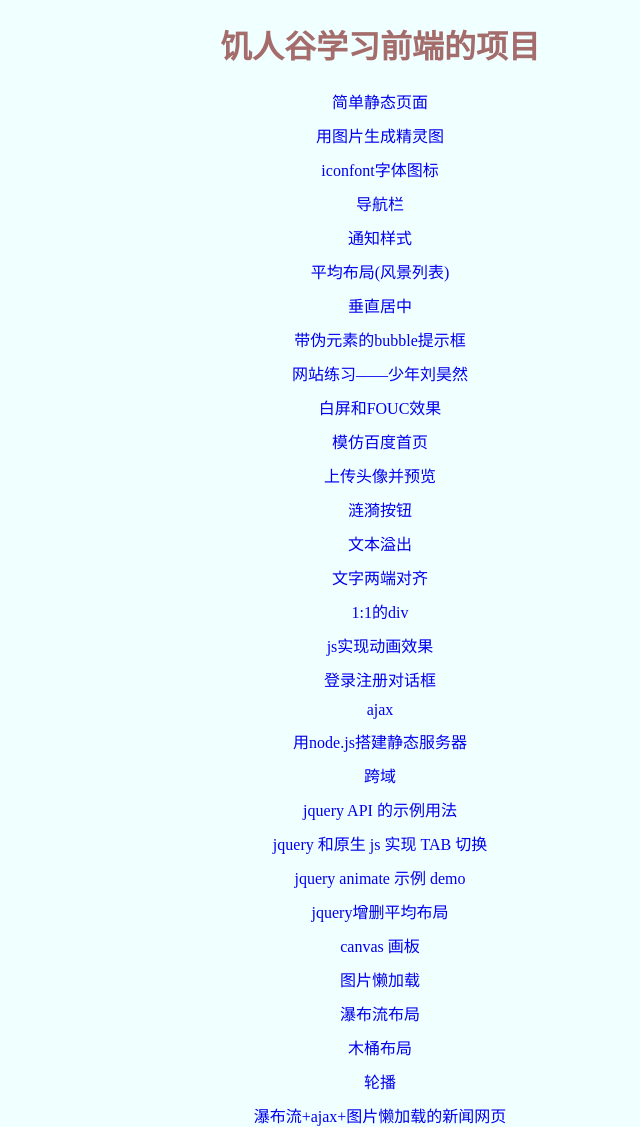
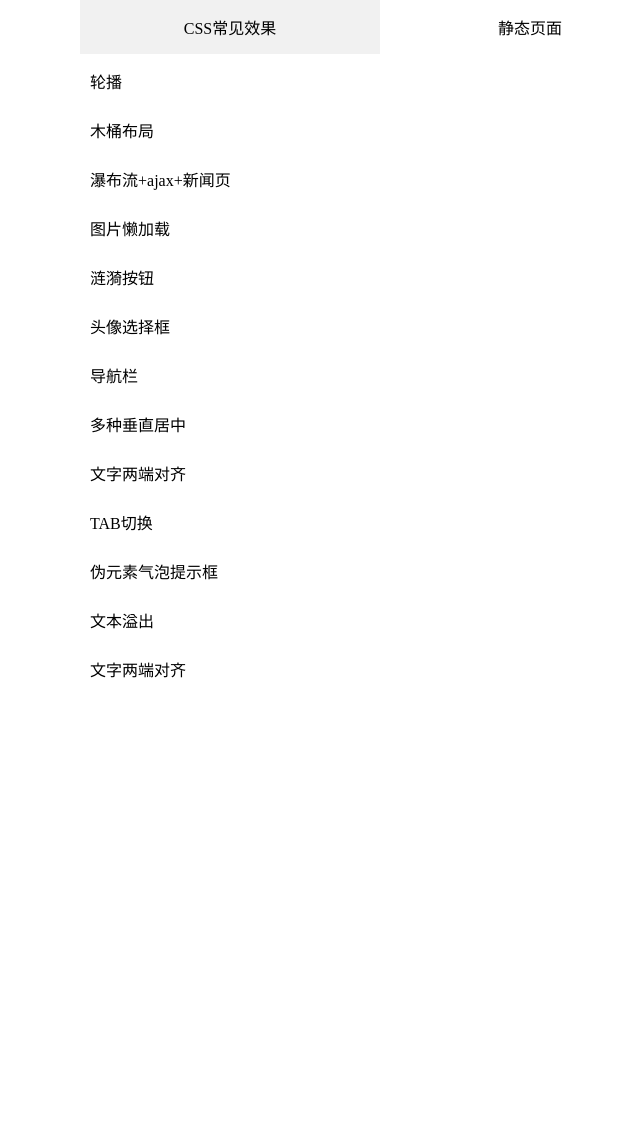
Before and after one commit to lalalazero/front-end-demo, a plain HTML site: page index.html in a window 1280 px wide. Shown: the whole page, without its empty margins (260-900 px from the left). After the commit the page ends 800 px from the top, so only its background shows below. Drawn offline with Linux system fonts and the light colour scheme.

Commit message:
修改首页样式

```diff
--- a/index.html
+++ b/index.html
@@ -4,140 +4,126 @@
     <meta charset="UTF-8">
     <title>项目练习</title>
     <style>
-        body {
-            background-color: azure;
+
+        *{
+            margin: 0;
+            padding: 0;
+            box-sizing: border-box;
         }
-        .con {
+        a{
+            text-decoration: none;
+            color: unset;
+        }
+        a:visited{
+            color: unset;
+        }
+        a:hover{
+            color: unset;
+        }
+        ul,ol{
+            list-style: none;
+        }
+        header{
+            width: 600px;
+            margin: 0 auto;
+        }
+        header:after{
+            display: block;
+            content: '';
+            clear: both;
+        }
+        header>span{
+            width: 50%;
+            display: inline-block;
+            float: left;
+            text-align: center;
+            padding: 15px;
+        }
+        header>span.active{
+            background-color: #f1f1f1;
+        }
+        main{
             margin: 0 auto;
             width: 600px;
-            height: 100vh;
-            text-align: center;
+            /*background-color: #fdebcb;*/
+
         }
-        .con div {
-            margin-top: 10px;
+        main>ul>li{
+            margin: 5px 0;
+            padding: 10px;
+            transition: all .3s;
         }
-        h1 {
-            color: #a56c6c;
+        /*main>ul>li:nth-child(odd){*/
+            /*background-color: #f1f1f1;*/
+        /*}*/
+        main>ul>li:hover{
+            color: #849fb8;
+            background-color: #f1f1f1;
         }
-        a {
-            text-decoration: none;
+        main>ul{
+            display: none;
+        }
+        main>ul.active{
+            display: block;
+        }
+        main>ul.static>li{
+            display: flex;
+            flex-direction: row-reverse;
         }
     </style>
 </head>
+
 <body>
-    <div class="con">
-        <h1>饥人谷学习前端的项目</h1>
-        <div>
-            <a href="demo1/demo1.html">简单静态页面</a>
 
-        </div>
-        <div>
-            <a href="demo2/demo2.html">用图片生成精灵图</a>
-        </div>
-        <div>
-            <a href="demo3/demo3.html">iconfont字体图标</a>
-        </div>
-        <div>
-            <a href="demo5/demo5.html">导航栏</a>
-        </div>
-        <div>
-            <a href="demo6/demo6.html">通知样式</a>
-        </div>
+        <header>
+            <span id="span1" class="active">CSS常见效果</span>
+            <span id="span2" >静态页面</span>
+        </header>
+        <main>
+            <ul class="cssContent active">
+                <li><a href="./css常见效果/轮播.html">轮播</a></li>
+                <li><a href="./css常见效果/木桶布局.html">木桶布局</a></li>
+                <li><a href="./css常见效果/瀑布流_ajax_新闻页.html">瀑布流+ajax+新闻页</a></li>
+                <li><a href="./css常见效果/图片懒加载.html">图片懒加载</a></li>
+                <li><a href="./css常见效果/涟漪按钮.html">涟漪按钮</a></li>
+                <li><a href="./css常见效果/头像选择框.html">头像选择框</a></li>
+                <li><a href="./css常见效果/导航栏.html">导航栏</a></li>
+                <li><a href="./css常见效果/多种垂直居中.html">多种垂直居中</a></li>
+                <li><a href="./css常见效果/文字两端对齐.html">文字两端对齐</a></li>
+                <li><a href="./css常见效果/tab_switch.html">TAB切换</a></li>
+                <li><a href="./css常见效果/伪元素气泡提示框.html">伪元素气泡提示框</a></li>
+                <li><a href="./css常见效果/文本溢出.html">文本溢出</a></li>
+                <li><a href="./css常见效果/文字两端对齐.html">文字两端对齐</a></li>
+            </ul>
+            <ul class="static">
+                <li><a href="./静态页面/仿企业站首页/index.html">仿百度首页</a></li>
+                <li><a href="./静态页面/仿企业站首页/index.html">仿idol网站首页</a></li>
+                <li><a href="./静态页面/平均布局/jq增删平均布局.html">jquery增删平均布局</a></li>
+                <li><a href="./静态页面/登录注册页/翻转登录注册对话框.html">3d登录注册对话框</a></li>
+                <li><a href="./静态页面/通知框/notification.html">通知框</a></li>
+            </ul>
+        </main>
 
-        <div>
-            <a href="demo7/demo7.html">平均布局(风景列表)</a>
-        </div>
-        <div>
-            <a href="demo8/demo8.html">垂直居中</a>
-        </div>
+        <script>
 
-        <div>
-            <a href="demo9/demo9.html">带伪元素的bubble提示框</a>
-        </div>
+            var cssSection = document.querySelector('.cssContent');
+            var staticSection = document.querySelector('.static');
 
-        <div>
-            <a href="demo10/demo10.html">网站练习——少年刘昊然</a>
-        </div>
-        <div>
-            <a href="demo11/demo11.html">白屏和FOUC效果</a>
-        </div>
-
-        <div>
-            <a href="demo12/demo12.html">模仿百度首页</a>
-        </div>
-
-        <div>
-            <a href="demo13/demo13.html">上传头像并预览</a>
-        </div>
-
-        <div>
-            <a href="demo14/demo14.html">涟漪按钮</a>
-        </div>
-
-        <div>
-            <a href="css-skills/demo15.html">文本溢出</a>
-        </div>
-
-        <div>
-            <a href="css-skills/demo16.html">文字两端对齐</a>
-        </div>
-        <div>
-            <a href="css-skills/demo17.html">1:1的div</a>
-        </div>
-        <div>
-            <a href="demo18/demo18.html">js实现动画效果</a>
-        </div>
-        <div>
-            <a href="demo19/demo19.html">登录注册对话框</a>
-        </div>
-        <div>
-            <a href="demo20/demo20.html">ajax</a>
-        </div>
-        <div>
-            <a href="demo21/index.html">用node.js搭建静态服务器</a>
-        </div>
-        <div>
-            <a href="demo22/cors/cors.html">跨域</a>
-        </div>
-        <div>
-            <a href="demo23/jqdemo.html">jquery API 的示例用法</a>
-        </div>
-        <div>
-            <a href="demo24/tab_switch.html">jquery 和原生 js 实现 TAB 切换</a>
-        </div>
-        <div>
-            <a href="demo25/animate.html">jquery animate 示例 demo</a>
-        </div>
-
-        <div>
-            <a href="demo26/items.html">jquery增删平均布局</a>
-        </div>
-        <div>
-            <a href="demo27/canvas.html">canvas 画板</a>
-        </div>
-        <div>
-            <a href="css-skills/demo28.html">图片懒加载</a>
-        </div>
-        <div>
-            <a href="css-skills/demo29.html">瀑布流布局</a>
-        </div>
-        <div>
-            <a href="css-skills/demo30.html">木桶布局</a>
-        </div>
-        <div>
-            <a href="css-skills/demo31.html">轮播</a>
-        </div>
-        <div>
-            <a href="css-skills/demo32.html">瀑布流+ajax+图片懒加载的新闻网页</a>
-        </div>
-
-
-
-
-
-
-
-    </div>
+            var span1 =  document.querySelector('#span1');
+            var span2 = document.querySelector('#span2');
+            span1.addEventListener('click',function () {
+                span1.classList.add('active');
+                span2.classList.remove('active');
+                cssSection.classList.add('active');
+                staticSection.classList.remove('active');
+            })
+            span2.addEventListener('click',function () {
+                span1.classList.remove('active');
+                span2.classList.add('active');
+                staticSection.classList.add('active');
+                cssSection.classList.remove('active');
+            })
+        </script>
 
 </body>
 </html>
```
Also changed, not shown: css常见效果/1比1的div.html (+0 -1 lines), css常见效果/css-skills-index.html (deleted, +0 -28 lines), css常见效果/文字两端对齐.html (+0 -2 lines), css常见效果/文本溢出.html (+0 -2 lines).
